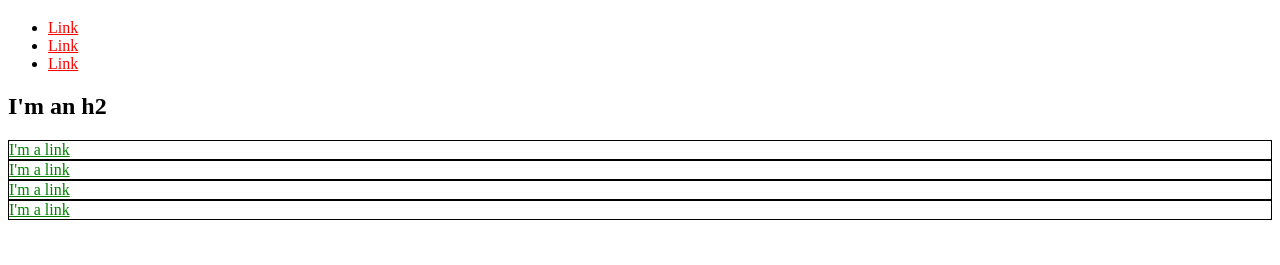
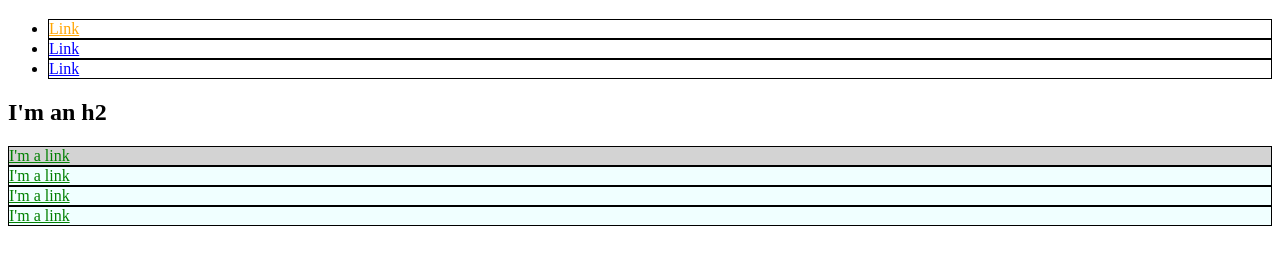
Before and after one commit to FelipeParreira/full_sample_website, a plain HTML site: page index.html in a window 1280 px wide. Shown: the part 61-326 px from the top of the page. Drawn offline with Linux system fonts and the light colour scheme.

Commit message:
Apply some styles to index page

```diff
--- a/index.html
+++ b/index.html
@@ -3,31 +3,57 @@
   <head>
     <title>Test Page: Don't Panic</title>
     <meta charset="utf-8">
+    <style>
+      a {
+        color: red;
+      }
+      li a {
+        color: blue;
+      }
+      li {
+        border: 1px solid black;
+      }
+      #exec-bio {
+        background-color: lightgray;
+      }
+      .bio-box {
+        border: 1px solid black;
+      }
+      .bio-box a {
+        color: green;
+      }
+      #org {
+        color: orange;
+      }
+      .azu {
+        background-color: azure;
+      }
+    </style>
   </head>
   <body>
     <h1>I'm an h1</h1>
     <ul>
       <li>
-        <a href="http://example.com/" style="color: red;">Link</a>
+        <a href="http://example.com/" id="org">Link</a>
       </li>
       <li>
-        <a href="http://example.com/" style="color: red;">Link</a>
+        <a href="http://example.com/">Link</a>
       </li>
       <li>
-        <a href="http://example.com/" style="color: red;">Link</a>
+        <a href="http://example.com/">Link</a>
       </li>
     </ul>
     <h2>I'm an h2</h2>
-    <div style="border: 1px solid black;">
-      <a href="http://example.com/" style="color: green;">I'm a link</a>
+    <div id="exec-bio" class="bio-box azu">
+      <a href="http://example.com/">I'm a link</a>
     </div>
-    <div style="border: 1px solid black;">
-      <a href="http://example.com/" style="color: green;">I'm a link</a>
+    <div class="bio-box azu">
+      <a href="http://example.com/">I'm a link</a>
     </div>
-    <div style="border: 1px solid black;">
-      <a href="http://example.com/" style="color: green;">I'm a link</a>
+    <div class="bio-box azu">
+      <a href="http://example.com/">I'm a link</a>
     </div>
-    <div style="border: 1px solid black;">
+    <div class="bio-box azu">
       <a href="http://example.com/" style="color: green;">I'm a link</a>
     </div>
   </body>
```
